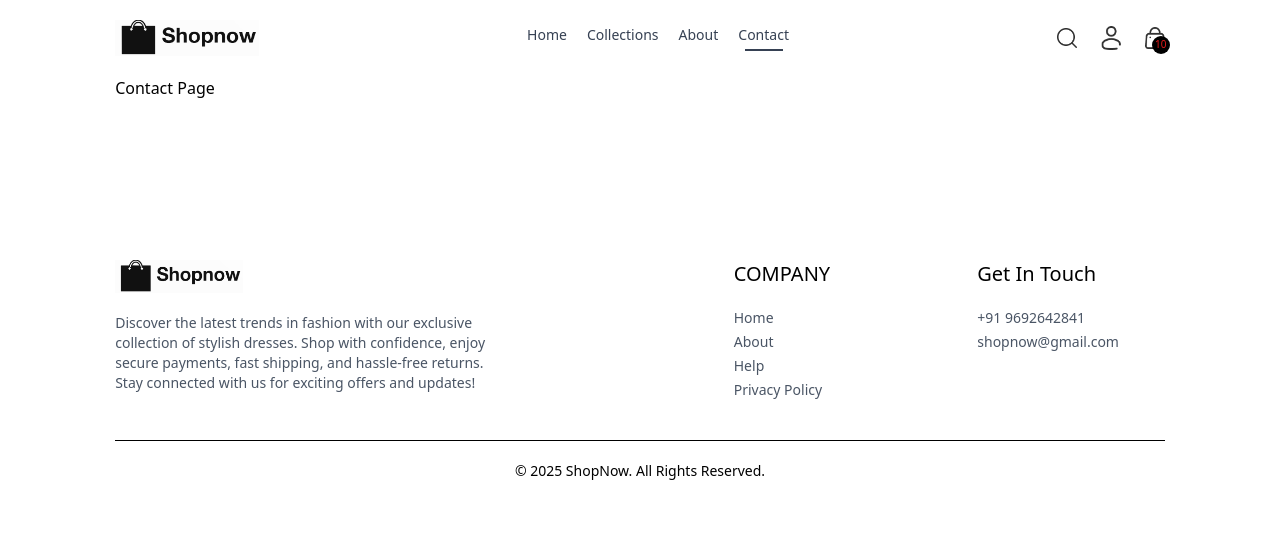
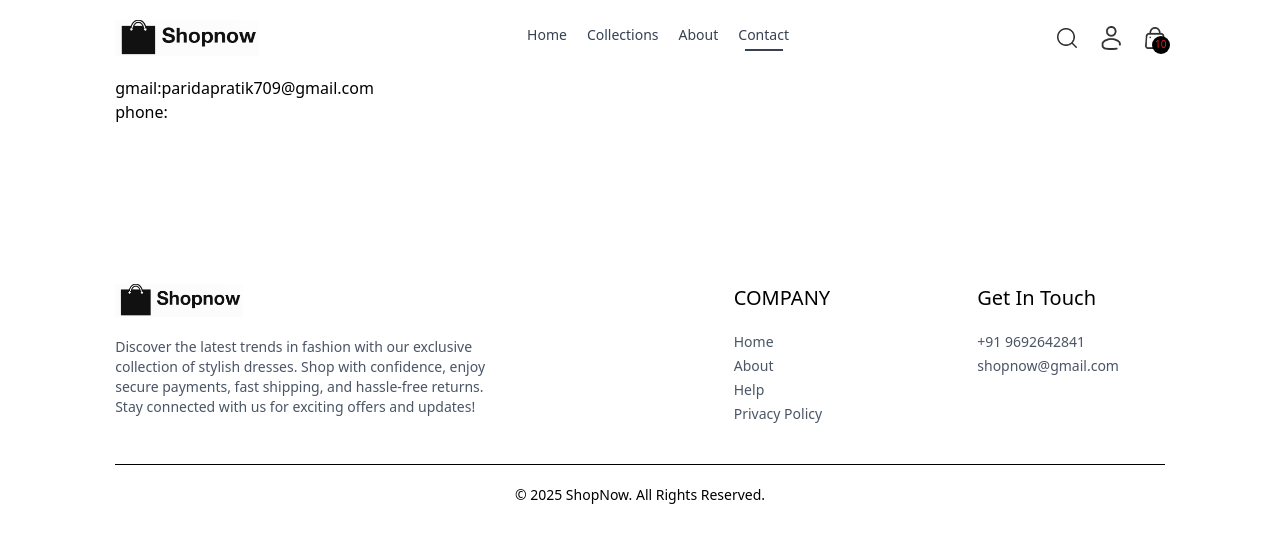
Before and after one commit to PratikParida2/E-Commerce-Project, a React (Vite) app: page /contact in a window 1280 px wide. Shown: the top 542 px of the page. Built offline with nearby package versions, Linux system fonts and the light colour scheme.

Commit message:
Contact And About

```diff
--- a/src/pages/About.jsx
+++ b/src/pages/About.jsx
@@ -3,7 +3,7 @@ import React from 'react'
 const About = () => {
   return (
     <div>
-      <h1>About Page</h1>
+      <h1>Lorem ipsum dolor sit amet consectetur adipisicing elit. Tempora, iusto beatae! Enim voluptatem repellat quisquam illum est error laudantium assumenda, animi explicabo, unde aliquam repellendus nemo! Ea tempore autem possimus illum quo quos. Necessitatibus repellat, unde iure, itaque quo aliquam adipisci laudantium sint ratione eius vero dolores cupiditate nam beatae.</h1>
     </div>
   )
 }
--- a/src/pages/Contact.jsx
+++ b/src/pages/Contact.jsx
@@ -3,7 +3,8 @@ import React from 'react'
 const Contact = () => {
   return (
     <div>
-      <h1>Contact Page</h1>
+      <h1>gmail:paridapratik709@gmail.com</h1>
+      <h1>phone:</h1>
     </div>
   )
 }
```
